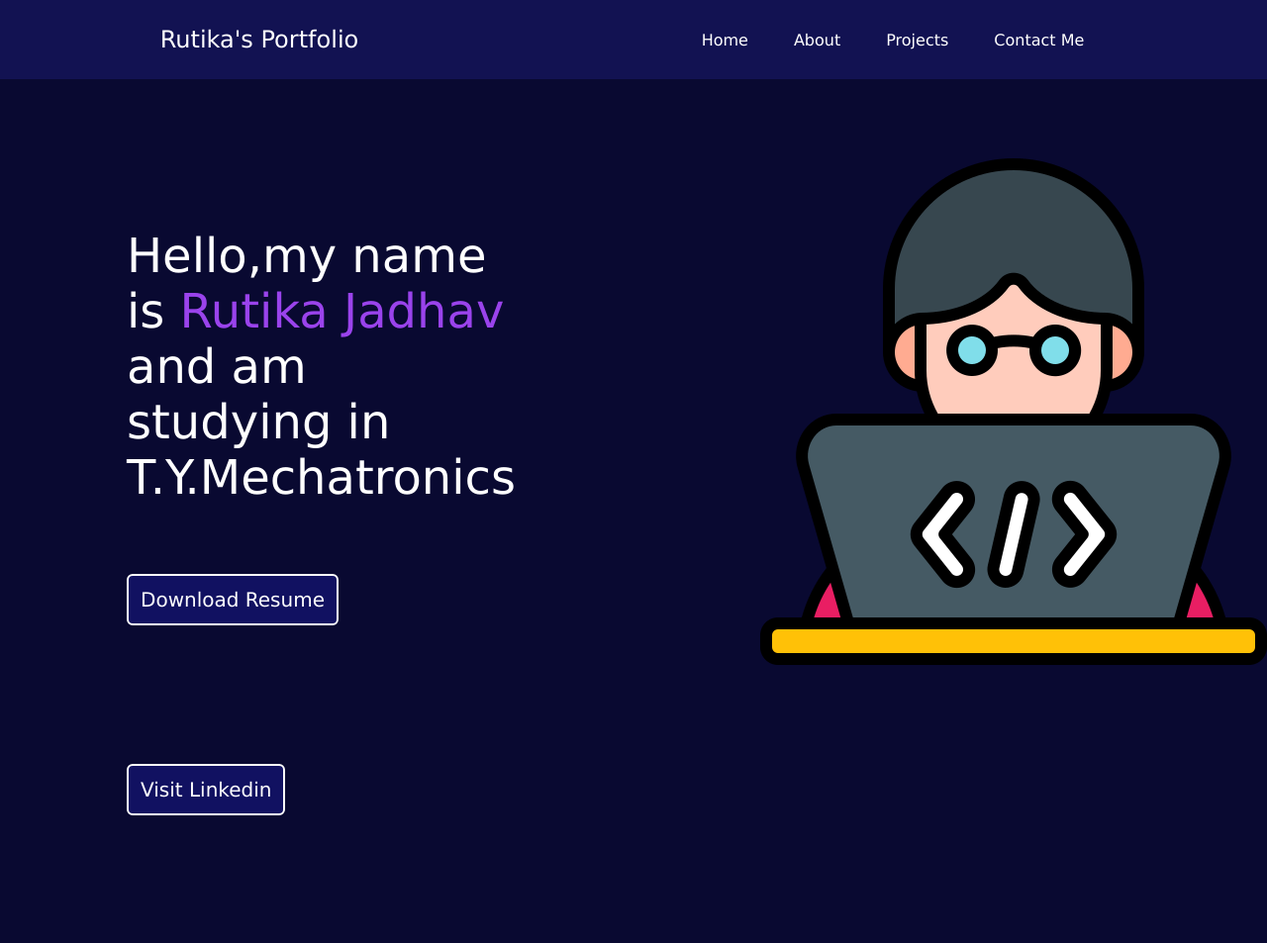
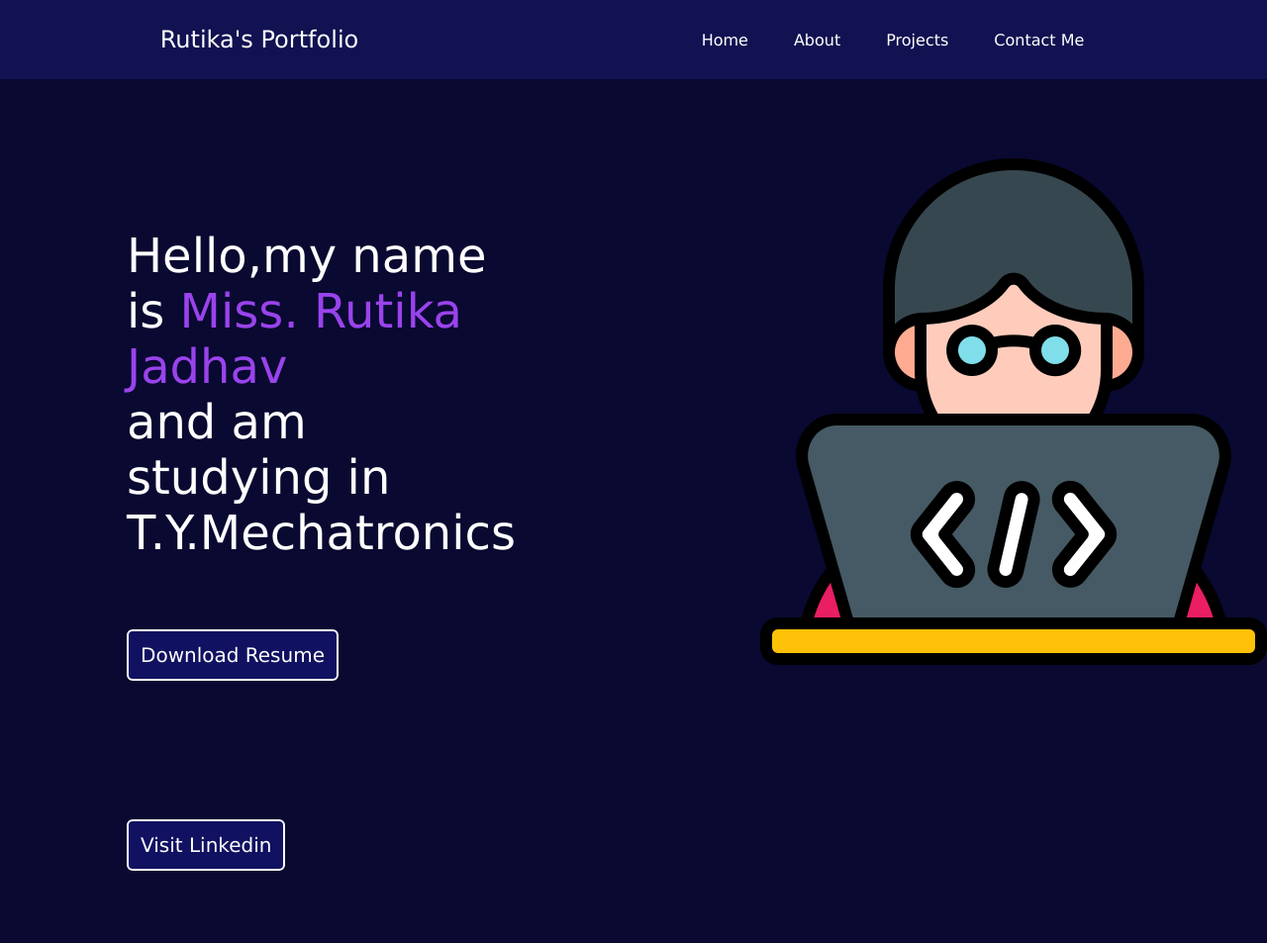
Before and after one commit to rutikaj-186/myprofile, a plain HTML site: page index.html in a window 1280 px wide. Shown: the top 953 px of the page at 99% size. Drawn offline with Linux system fonts and the light colour scheme.

Commit message:
name change

```diff
--- a/index.html
+++ b/index.html
@@ -206,7 +206,7 @@ footer.container{
     <main>
         <section class="firstsection">
             <div class="leftsection">
-                Hello,my name is <span class="purple">Rutika Jadhav</span>
+                Hello,my name is <span class="purple">Miss. Rutika Jadhav</span>
                 <div>and am studying in T.Y.Mechatronics</div>
                <div class="buttons">
                <button class="btn">Download Resume</button>
```
